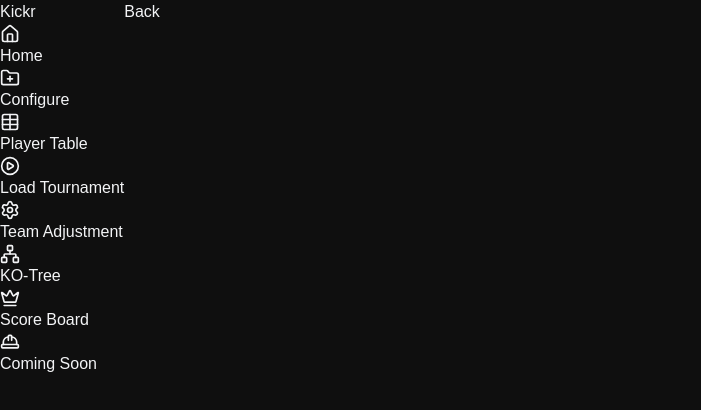
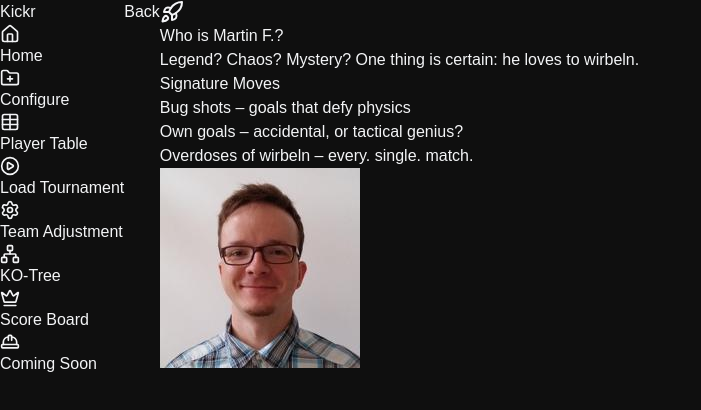
Before and after one commit to lm15-lukas/Kicker-React, a React (Vite) app: page /martinf in a window 1280 px wide. Shown: the top 410 px of the page, without its empty margins (0-701 px from the left). Built offline with nearby package versions, Linux system fonts and the light colour scheme.

Commit message:
Final adjustments

```diff
--- a/src/App.jsx
+++ b/src/App.jsx
@@ -11,6 +11,7 @@
 import Sidebar from "./pages/Sidebar.jsx";
 import FinalRound from "./pages/FinalRound/FinalRoundComponents/FinalRound.jsx";
 import ComingSoon from "./pages/BetaFeaturePage/BetaFeaturPageComponents/ComingSoon.jsx";
+import Martinf from "./pages/BetaFeaturePage/martinf.jsx";
 
 function App() {
   return (
@@ -35,6 +36,7 @@
         <Route path="/scoreboard" element={<ScoreBoard />} />
         <Route path="/load" element={<LoadTournaments/>}></Route>
         <Route path="/finalRound" element={<FinalRound/>}></Route>
+        <Route path="martinf" element={<Martinf/>}/>
         <Route path="/betafeature" element={<ComingSoon/>}/>
       </Routes>
       </main>
--- a/src/pages/BetaFeaturePage/BetaFeaturPageComponents/ComingSoon.jsx
+++ b/src/pages/BetaFeaturePage/BetaFeaturPageComponents/ComingSoon.jsx
@@ -1,19 +1,31 @@
 import { Rocket } from "lucide-react"
+import { useNavigate } from "react-router-dom";
+
 export default function ComingSoon() {
+    const navigate = useNavigate();
+    const handleMartinClick = () => {
+        navigate("/martinf");
+    };
+
     return (
-        <>
         <div className="bg-gray-900 text-white min-h-screen flex items-center justify-center px-4">
             <div className="text-center">
                 <Rocket className="w-16 h-16 text-yellow-400 mx-auto" />
-                    <h1 className="text-5xl font-bold mb-4"> Coming Soon</h1>
+                <h1 className="text-5xl font-bold mb-4">Coming Soon</h1>
                 <p className="text-lg text-gray-400">
                     This function will be available soon.
                 </p>
-                    <p className="text-lg text-gray-40">
-                        until this happens Martin F. needs to Wirbel less.
+                <p className="text-lg text-gray-400">
+                    until this happens{" "}
+                    <span
+                        onClick={handleMartinClick}
+                        className="text-yellow-400 hover:underline cursor-pointer"
+                    >
+                        Martin F.
+                    </span>{" "}
+                    needs to Wirbel less.
                 </p>
             </div>
         </div>
-        </>
-    )
+    );
 }
--- /dev/null
+++ b/src/pages/BetaFeaturePage/martinf.jsx
@@ -0,0 +1,48 @@
+import { Rocket } from "lucide-react";
+import { useNavigate } from "react-router-dom";
+import wirbel from './assets/images/thewirbler.jpg'
+
+export default function Martinf() {
+  const navigate = useNavigate();
+  const handleClick = () => {
+    navigate("/martinf");
+  };
+
+  return (
+    <div className="bg-gray-900 text-white min-h-screen flex items-center justify-center px-4">
+      <div className="text-center max-w-xl">
+        <Rocket className="w-16 h-16 text-yellow-400 mx-auto mb-6 animate-bounce" />
+        <h1 className="text-5xl font-bold mb-4">Who is Martin F.?</h1>
+        <p className="text-lg text-gray-400 mb-2">
+          Legend? Chaos? Mystery? One thing is certain: he loves to{" "}
+          <span className="text-yellow-400 font-semibold">wirbeln</span>.
+        </p>
+        <div className="bg-gray-800 p-5 rounded-xl shadow-xl mt-8">
+          <h2 className="text-2xl font-semibold mb-2 text-yellow-300">
+            Signature Moves
+          </h2>
+          <ul className="text-gray-300 text-left list-disc list-inside space-y-2">
+            <li>
+              <span className="text-white font-medium">Bug shots</span> – goals that defy physics
+            </li>
+            <li>
+              <span className="text-white font-medium">Own goals</span> – accidental, or tactical genius?
+            </li>
+            <li>
+              Overdoses of <span className="text-yellow-400">wirbeln</span> – every. single. match.
+            </li>
+          </ul>
+        </div>
+
+        {/* Placeholder image */}
+        <div className="mt-8">
+          <img
+            src={wirbel}
+            alt="Martin F. doing his thing"
+            className="w-full max-w-sm mx-auto rounded-lg shadow-lg"
+          />
+        </div>
+      </div>
+    </div>
+  );
+}
```
Also changed, not shown: src/pages/BetaFeaturePage/assets/images/thewirbler.jpg (added). Lines whose indentation alone changed are shown as unchanged.
